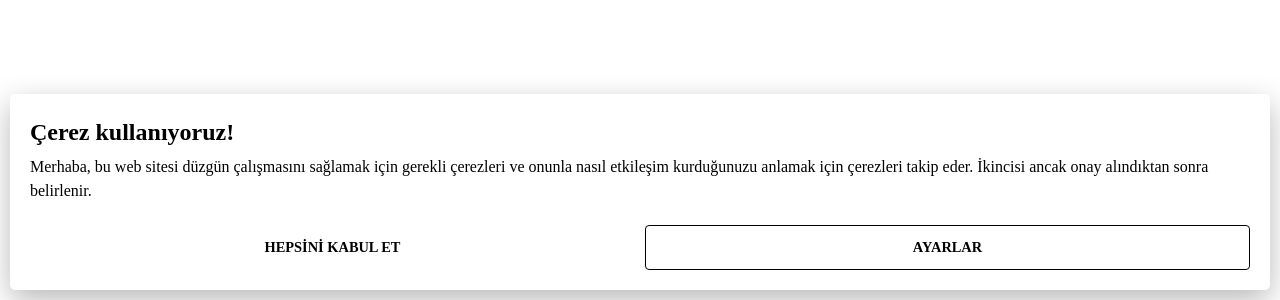
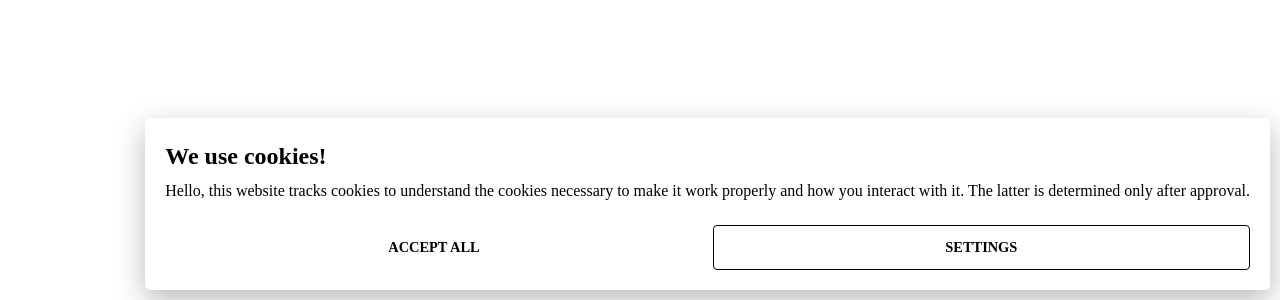
Before and after one commit to mertvural/cookie-consents, a Vue app: page / in a window 1280 px wide. Shown: the part 500-800 px from the top of the page. Built offline with nearby package versions, Linux system fonts and the light colour scheme.

Commit message:
translated to english

```diff
--- a/package.json
+++ b/package.json
@@ -1,6 +1,6 @@
 {
   "name": "cookie-consent-mv",
-  "version": "1.0.71",
+  "version": "0.0.1",
   "description": "A lightweight JavaScript plugin to handle cookie consent.",
   "scripts": {
     "dev": "vite",
--- a/src/assets/config.js
+++ b/src/assets/config.js
@@ -6,76 +6,76 @@ export default function CookieConsent() {
         languages: {
             'tr': {
                 consent_modal: {
-                    title: 'Çerez kullanıyoruz!',
-                    description: 'Merhaba, bu web sitesi düzgün çalışmasını sağlamak için gerekli çerezleri ve onunla nasıl etkileşim kurduğunuzu anlamak için çerezleri takip eder. İkincisi ancak onay alındıktan sonra belirlenir.',
+                    title: 'We use cookies!',
+                    description: 'Hello, this website tracks cookies to understand the cookies necessary to make it work properly and how you interact with it. The latter is determined only after approval.',
                     primary_btn: {
-                        text: 'Hepsini kabul et'
+                        text: 'ACCEPT ALL'
                     },
                     secondary_btn: {
-                        text: 'Hepsini reddet'
+                        text: 'SETTINGS'
                     }
                 },
                 settings_modal: {
-                    title: "Çerezler",
-                    description: "Web sitesinin temel işlevlerini sağlamak ve çevrimiçi deneyiminizi geliştirmek için tanımlama bilgileri kullanıyorum. Her kategori için istediğiniz zaman katılmayı/çıkma yapmayı seçebilirsiniz. Çerezler ve diğer hassas verilerle ilgili daha fazla ayrıntı için lütfen tam gizlilik politikasını okuyun.",
-                    save_settings_btn: 'Ayarları kaydet',
-                    accept_all_btn: 'Hepsini kabul et',
-                    reject_all_btn: 'Hepsini reddet',
+                    title: "Cookies",
+                    description: "I use cookies to provide basic functionality of the website and improve your online experience. You can choose to join/exit at any time for each category. For more details regarding cookies and other sensitive data, please read the full privacy policy.",
+                    save_settings_btn: 'Save Settings',
+                    accept_all_btn: 'Accept All',
+                    reject_all_btn: 'Reject All',
                     blocks: [
                         {
-                            title: "Kesinlikle gerekli çerezler",
-                            description: "Bu çerezler web sitemin düzgün çalışması için gereklidir. Bu çerezler olmadan web sitesi düzgün çalışmayacaktır.",
+                            title: "Strictly necessary cookies",
+                            description: "These cookies are necessary for my website to work properly. Without these cookies the website will not function properly.",
                             value: 'necessary',
                             enabled: true,
                             readonly: true,
                             cookies: [
                                 {
-                                    name: "cerez1",
+                                    name: "cookie1",
                                     enabled: true,
                                     readonly: true,
                                 },
                                 {
-                                    name: "cerez2",
+                                    name: "cookie2",
                                     enabled: true,
                                     readonly: true,
                                 }
                             ]
                         },
                         {
-                            title: "Performans ve Analiz çerezleri",
-                            description: "Bu çerezler, web sitesinin geçmişte yaptığınız seçimleri hatırlamasını sağlar.",
+                            title: "Performance and Analytics cookies",
+                            description: "These cookies allow the website to remember choices you have made in the past.",
                             value: 'performance',
                             enabled: false,
                             readonly: false,
                             cookies: [
                                 {
-                                    name: "cerez3",
+                                    name: "cookie3",
                                     enabled: false,
                                     readonly: false,
                                 },
                                 {
-                                    name: "cerez4",
+                                    name: "cookie4",
                                     enabled: false,
                                     readonly: false,
                                 }
                             ]
                         },
                         {
-                            title: "Reklam ve Hedefleme çerezleri",
+                            title: "Advertising and Targeting cookies",
                             description: `
-                            Bu tanımlama bilgileri, web sitesini nasıl kullandığınız, hangi sayfaları ziyaret ettiğiniz ve hangi bağlantılara tıkladığınız hakkında bilgi toplar. Tüm veriler anonimdir ve sizi tanımlamak için kullanılamaz
+                            These cookies collect information about how you use the website, which pages you visit and which links you click. All data is anonymous and cannot be used to identify you
                             `,
                             value: 'targeting',
                             enabled: false,
                             readonly: false,
                             cookies: [
                                 {
-                                    name: "cerez5",
+                                    name: "cookie5",
                                     enabled: false,
                                     readonly: false
                                 },
                                 {
-                                    name: "cerez6",
+                                    name: "cookie6",
                                     enabled: false,
                                     readonly: false
                                 }
--- a/src/components/OptionModal.vue
+++ b/src/components/OptionModal.vue
@@ -79,21 +79,21 @@
                 class="btn btn--secondary"
                 @click="acceptAll()"
               >
-                Hepsini kabul et
+                {{cmdset.accept_all_btn}}
               </button>
               <button
                 type="button"
                 class="btn btn--primary"
                 @click="rejectAll()"
               >
-                Hepsini reddet
+                {{cmdset.reject_all_btn}}
               </button>
               <button
                 type="button"
                 class="btn btn--secondary btn--last"
                 @click="saveSettings()"
               >
-                Ayarları kaydet
+               {{cmdset.save_settings_btn}}
               </button>
             </div>
           </footer>
--- a/src/components/RightConsent.vue
+++ b/src/components/RightConsent.vue
@@ -8,10 +8,10 @@
       </p>
       <div class="consent_modal__buttons">
         <button type="button" class="btn btn--secondary" @click="acceptAll()">
-          HEPSİNİ KABUL ET
+          {{cmd.primary_btn.text}}
         </button>
         <button type="button" class="btn btn--primary" @click="openedModal()">
-          AYARLAR
+           {{cmd.secondary_btn.text}}
         </button>
       </div>
     </div>
--- a/src/main.js
+++ b/src/main.js
@@ -1,6 +1,6 @@
 import { createApp } from 'vue'
 import App from './App.vue'
-// import "./assets/config.css"
+//import "./assets/config.css"
 import "./assets/main.scss"
 createApp(App).mount('#app_cookieconsent')
 
```
Also changed, not shown: 1 other file (tests, documents, lock files or other folders).
